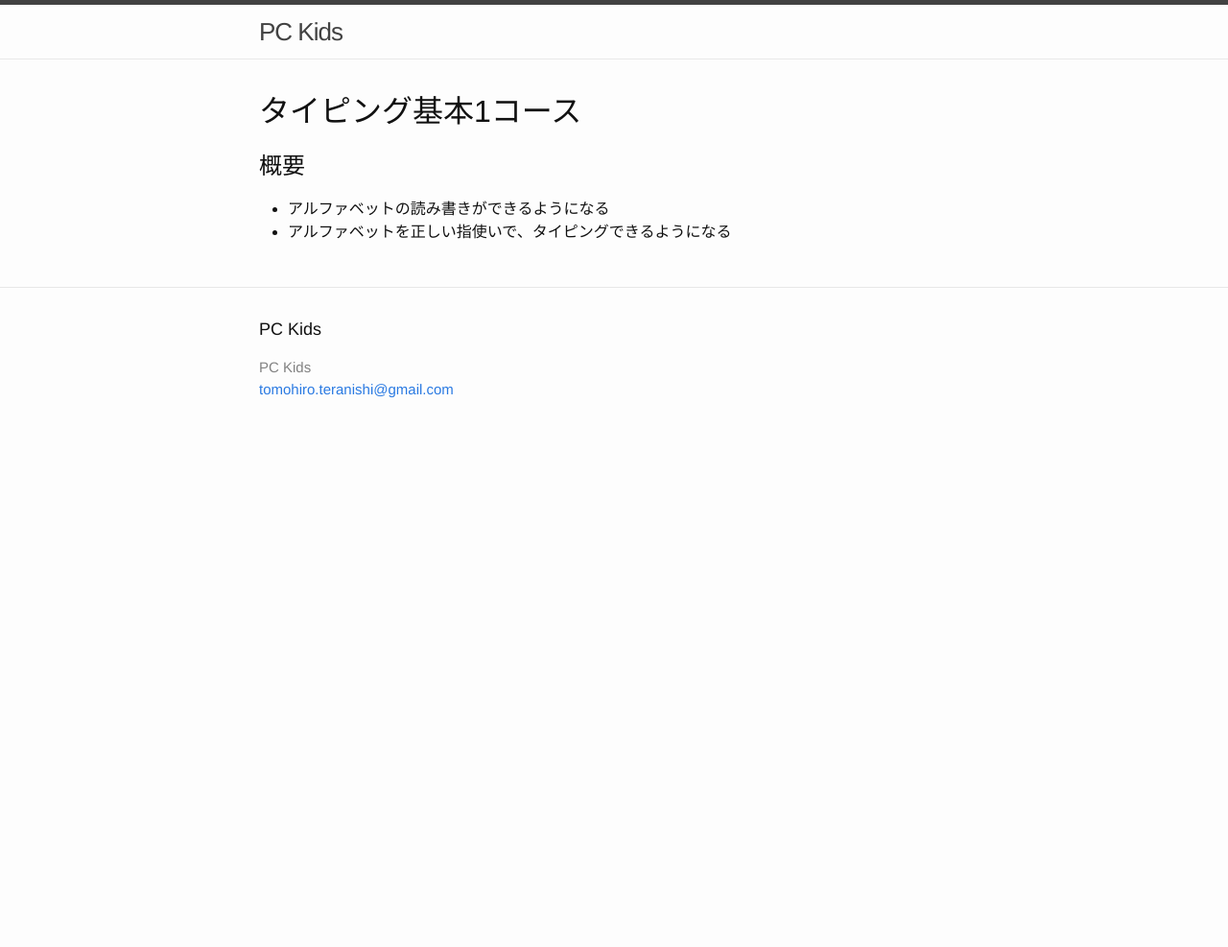
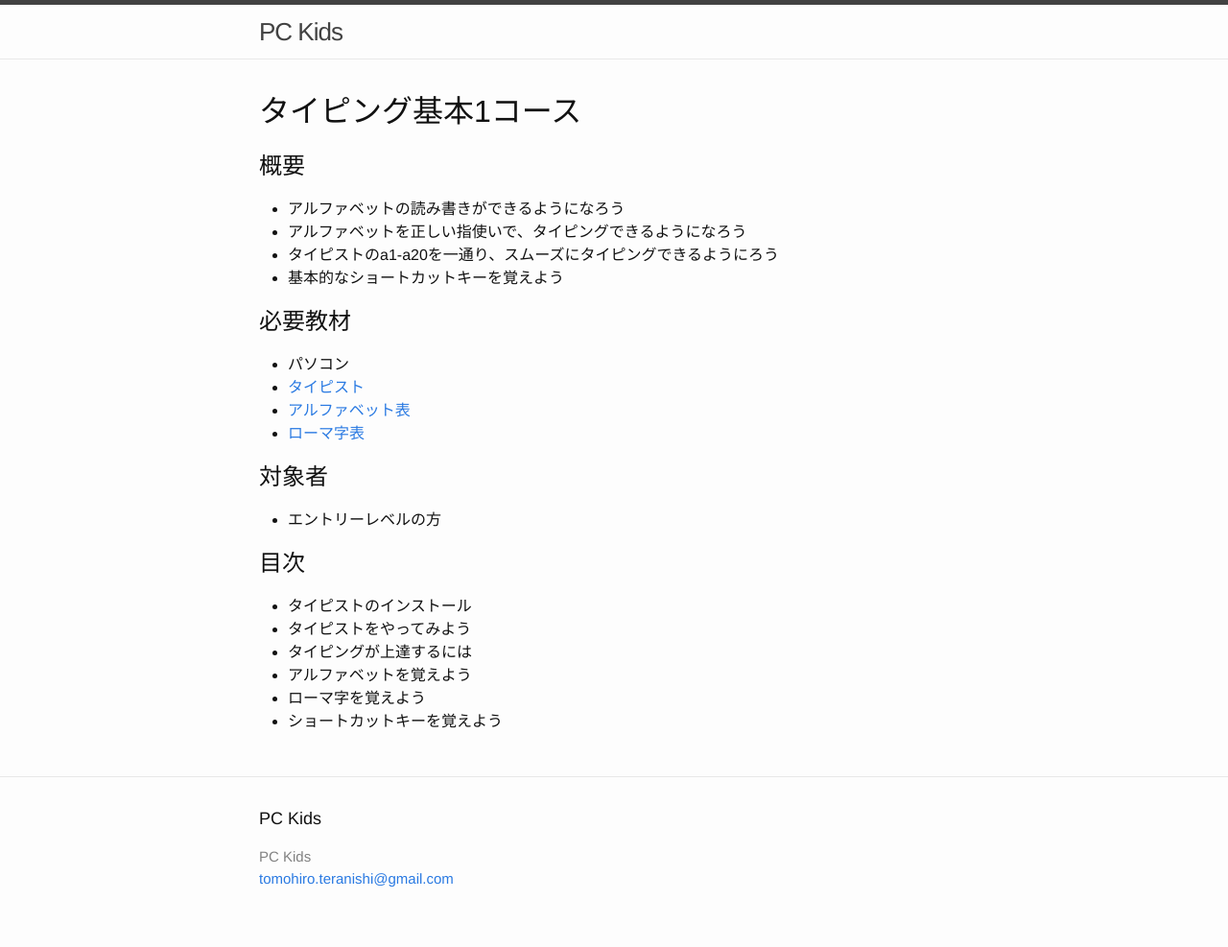
Before and after one commit to tomyhero/pckids, a Jekyll site: the page built from editor/basic01/index.md, in a window 1280 px wide. Shown: the whole page at 96% size. Built offline with Jekyll 4.4.1, drawn with Linux system fonts in a browser that asks for light colours; before the commit the page ends 900 px from its top, so only the background shows below that.

Commit message:
more doc

```diff
--- a/editor/basic01/index.md
+++ b/editor/basic01/index.md
@@ -6,5 +6,27 @@ layout: default
 
 ## 概要
 
-- アルファベットの読み書きができるようになる
-- アルファベットを正しい指使いで、タイピングできるようになる
+- アルファベットの読み書きができるようになろう
+- アルファベットを正しい指使いで、タイピングできるようになろう
+- タイピストのa1-a20を一通り、スムーズにタイピングできるようにろう
+- 基本的なショートカットキーを覚えよう
+
+## 必要教材
+
+* パソコン
+* [タイピスト](https://itunes.apple.com/jp/app/taipisuto/id415166115?mt=12)
+* [アルファベット表](http://eigonurie.com/alphabet.html)
+* [ローマ字表](http://happylilac.net/sy-roman.html)
+
+## 対象者
+
+* エントリーレベルの方
+
+## 目次
+
+* タイピストのインストール
+* タイピストをやってみよう
+* タイピングが上達するには
+* アルファベットを覚えよう
+* ローマ字を覚えよう
+* ショートカットキーを覚えよう
```
